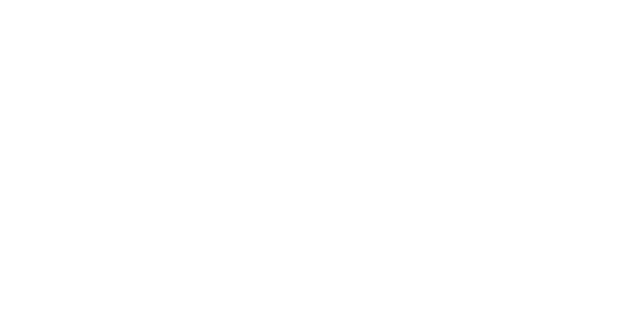
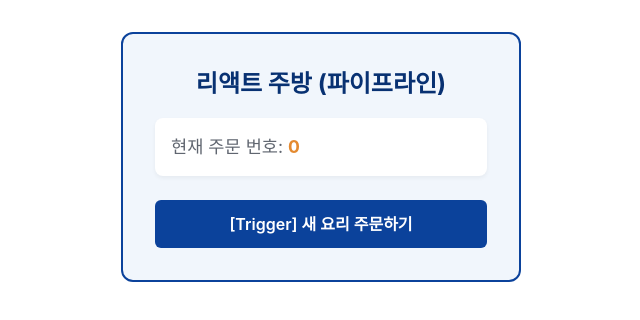
Before and after one commit to sasasak/likelion-16th-react, a React (Vite) app in the folder learning-react/03-렌더링-원리-불변성/: page / in a window 1280 px wide. Shown: the top 320 px of the page, without its empty margins (319-959 px from the left). Built offline with nearby package versions, Linux system fonts and the light colour scheme.

Commit message:
learn. 리액트가 작동하는 원리 - trigger → render → commit - browser painting(rendering) - state === snapshot - update state   - set 함수에 nextState 설정   - set 함수에 업데이터 함수 설정

```diff
--- a/learning-react/03-렌더링-원리-불변성/src/app/index.tsx
+++ b/learning-react/03-렌더링-원리-불변성/src/app/index.tsx
@@ -1,9 +1,10 @@
+import { RenderPipeline } from '@/learns'
 import S from './style.module.css'
 
 export default function App() {
   return (
     <div className={S.container}>
-
+      <RenderPipeline />
     </div>
   )
 }
--- /dev/null
+++ b/learning-react/03-렌더링-원리-불변성/src/learns/RenderPipeline/index.tsx
@@ -0,0 +1,71 @@
+import { useEffect, useState } from 'react'
+import S from './style.module.css'
+
+// 리액트가 작동하는 원리 (공식 문서)
+// 1. 트리거 (개발자가 상태 리액트에 업데이트 요청)
+// 2-1. 렌더 (리액트에 의해 함수 컴포넌트 다시 실행)
+// 2-2. 재조정 (리액트 DOM 트리 재구성 후, 이전 DOM 트리와 비교해 차이점 찾기)
+// 3. 커밋 (리액트가 어떤 부분을 변경해야할지 브라우저에게 알려줌)
+// 4. 페인팅 (실제 화면에 변경되는 부분, 브라우저 렌더링이지만 페인팅으로 구분지음)
+
+// 리액트의 상태(State)는 일종의 스냅샷(Snapshot) 같은 데이터이다.
+// 영화 필름의 일부분을 스냅샷을 받았을 때 그 스냅샷을 훼손했다고 해서 영화 필름은 망가지지 않는다.
+// 스냅샵 렌더링 시점에서 변하지 않는다(Immutable).
+
+// 리액트의 [Trigger] 상태(State) 업데이트 2가지 방법
+// 1. set 함수에 nextState 전달하기
+// 2. set 함수에 updater 함수 전달하기 ((prevState) => nextState)
+
+// React 렌더 파이프라인(Render Pipeline)
+// 1. 트리거(trigger) -> 2. 렌더(render) -> 3. 커밋(commit)
+
+// 리액트 스토어(Store)
+// orderCount = 0
+// [1] RenderPipeline 컴포넌트 실행 <- orderCount 스냅샷 (0) 불변(변경 ❌)
+// orderCount = 1 (리액트가 상태 변경)
+// [2] RenderPipeline 컴포넌트 실행 <- orderCount 스냅샷 (1) 불변(변경 ❌)
+
+// 개발자 렌더 트리거(render trigger) nextOrderCount = 1
+
+export default function RenderPipeline() {
+  // 상태 선언
+  const [orderCount, setOrderCount] = useState(0)
+
+  // 2. 렌더(Render)
+  //    트리거된 이후, 상태 업데이트 하고나서 컴포넌트를 다시 실행 (re-render)
+  console.log(
+    `[Render] 리액트 주방에서 주문받은 요리(주문 번호: ${orderCount}) 중...`,
+  )
+
+  // 상태 업데이트 로직이 포함된 핸들러 작성
+  const handleOrder = () => {
+    // 1. 트리거(Trigger)
+    //    리액트에게 상태 업데이트 요청
+    setOrderCount((oc) => oc + 1)
+    console.log('[Trigger] 리액트 주방에 주문하기')
+    // const nextOrderCount = orderCount + 1
+    // setOrderCount(nextOrderCount)
+  }
+
+  // 3. 커밋(Commit)
+  //    컴포넌트 렌더 결과(JSX 반환 = 리액트 DOM 트리(Tree) 재구성) -> 실제 DOM 반영
+  useEffect(() => {
+    console.log('[Commit] 실제 DOM에 반영해 화면을 업데이트하기')
+  })
+
+  return (
+    <section className={S.container}>
+      <h2 className={S.title}>리액트 주방 (파이프라인)</h2>
+
+      <div className={S.display}>
+        <p className={S.text}>
+          현재 주문 번호: <strong>{orderCount}</strong>
+        </p>
+      </div>
+
+      <button type="button" className={S.button} onClick={handleOrder}>
+        [Trigger] 새 요리 주문하기
+      </button>
+    </section>
+  )
+}
--- a/learning-react/03-렌더링-원리-불변성/src/learns/index.ts
+++ b/learning-react/03-렌더링-원리-불변성/src/learns/index.ts
@@ -3,7 +3,7 @@
 // ---------------------------
 
 // 1. learn/RenderPipeline
-export { default as RenderPipeline } from './RednerPipeline'
+export { default as RenderPipeline } from './RenderPipeline'
 
 // 2. learn/VirtualDOM
 export { default as VirtualDOM } from './VirtualDOM'
```
Also changed, not shown: learning-react/03-렌더링-원리-불변성/src/learns/RednerPipeline/index.tsx (deleted, +0 -9 lines), learning-react/03-렌더링-원리-불변성/src/learns/RenderPipeline/style.module.css (renamed from learning-react/03-렌더링-원리-불변성/src/learns/RednerPipeline/style.module.css).
